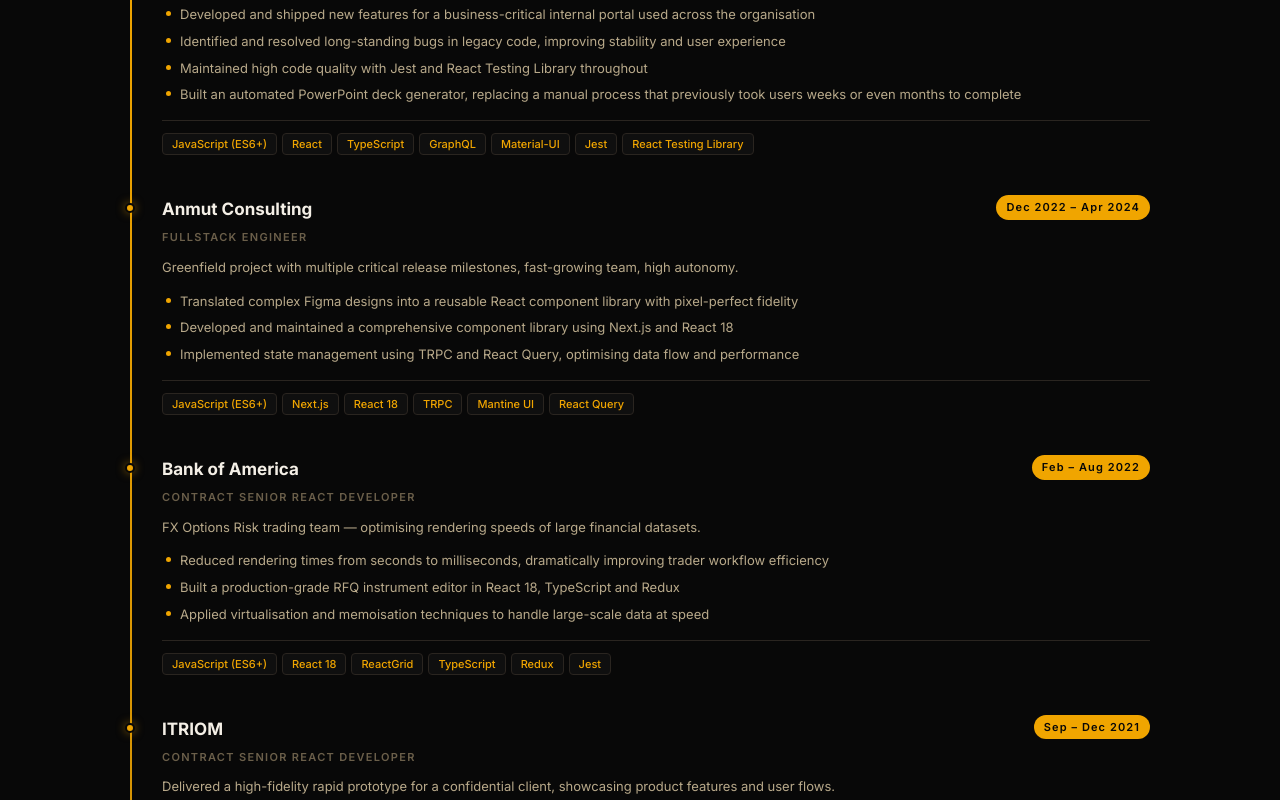
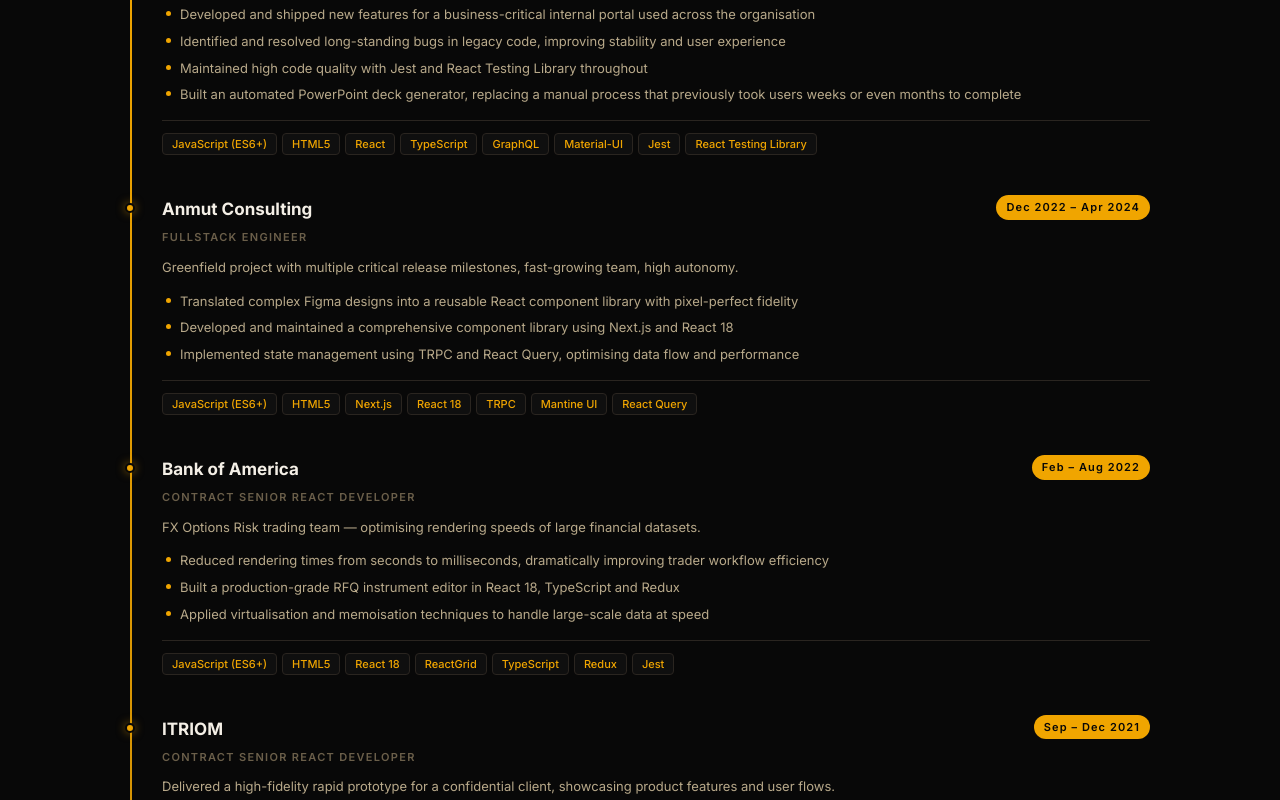
Before and after one commit to samlatif-uk/cv, a React (Vite) app in the folder react.samlatif.uk/: page / in a window 1280 px wide. Shown: the part 2340-3140 px from the top of the page. Built offline with nearby package versions, Linux system fonts and the light colour scheme.

Commit message:
Add HTML5 as global job stack default

```diff
--- a/react.samlatif.uk/src/components/Experience.tsx
+++ b/react.samlatif.uk/src/components/Experience.tsx
@@ -1,5 +1,5 @@
 import { useEffect } from 'react';
-import { DATE_BASED_STACK_DEFAULTS, JOBS } from '../data/cv';
+import { DATE_BASED_STACK_DEFAULTS, GLOBAL_STACK_DEFAULTS, JOBS } from '../data/cv';
 
 const getJobStartYear = (date: string) => {
   const years = date.match(/\d{4}/g);
@@ -10,10 +10,18 @@ const getJobStartYear = (date: string) => {
   return Number(years[0]);
 };
 
-const withDateBasedDefaults = (stack: string[], date: string) => {
+const withJobStackDefaults = (stack: string[], date: string) => {
+  const stackWithGlobalDefaults = GLOBAL_STACK_DEFAULTS.reduce((nextStack, skill) => {
+    if (!nextStack.includes(skill)) {
+      return [skill, ...nextStack];
+    }
+
+    return nextStack;
+  }, [...stack]);
+
   const startYear = getJobStartYear(date);
   if (startYear === null) {
-    return stack;
+    return stackWithGlobalDefaults;
   }
 
   return DATE_BASED_STACK_DEFAULTS.reduce((nextStack, rule) => {
@@ -25,7 +33,7 @@ const withDateBasedDefaults = (stack: string[], date: string) => {
     }
 
     return nextStack;
-  }, [...stack]);
+  }, stackWithGlobalDefaults);
 };
 
 interface ExperienceProps {
@@ -66,7 +74,7 @@ export const Experience = ({ activeTechs, onTechClick, onClearTech }: Experience
       </div>
       <div className="tl">
         {JOBS.map((job, index) => {
-          const stackWithDefaults = withDateBasedDefaults(job.stack, job.date);
+          const stackWithDefaults = withJobStackDefaults(job.stack, job.date);
           const matched = activeTechs.length
             ? activeTechs.every((activeTech) => stackWithDefaults.includes(activeTech))
             : false;
--- a/react.samlatif.uk/src/data/cv.ts
+++ b/react.samlatif.uk/src/data/cv.ts
@@ -32,6 +32,8 @@ export const DATE_BASED_STACK_DEFAULTS = [
   { skill: 'JavaScript (ES6+)', minStartYear: 2015 },
   { skill: 'JavaScript (ES5)', maxStartYear: 2014 },
 ];
+
+export const GLOBAL_STACK_DEFAULTS = ['HTML5'];
 
 export const JOBS: Job[] = [
   {
```
Also changed, not shown: 1 other file (tests, documents, lock files or other folders).
